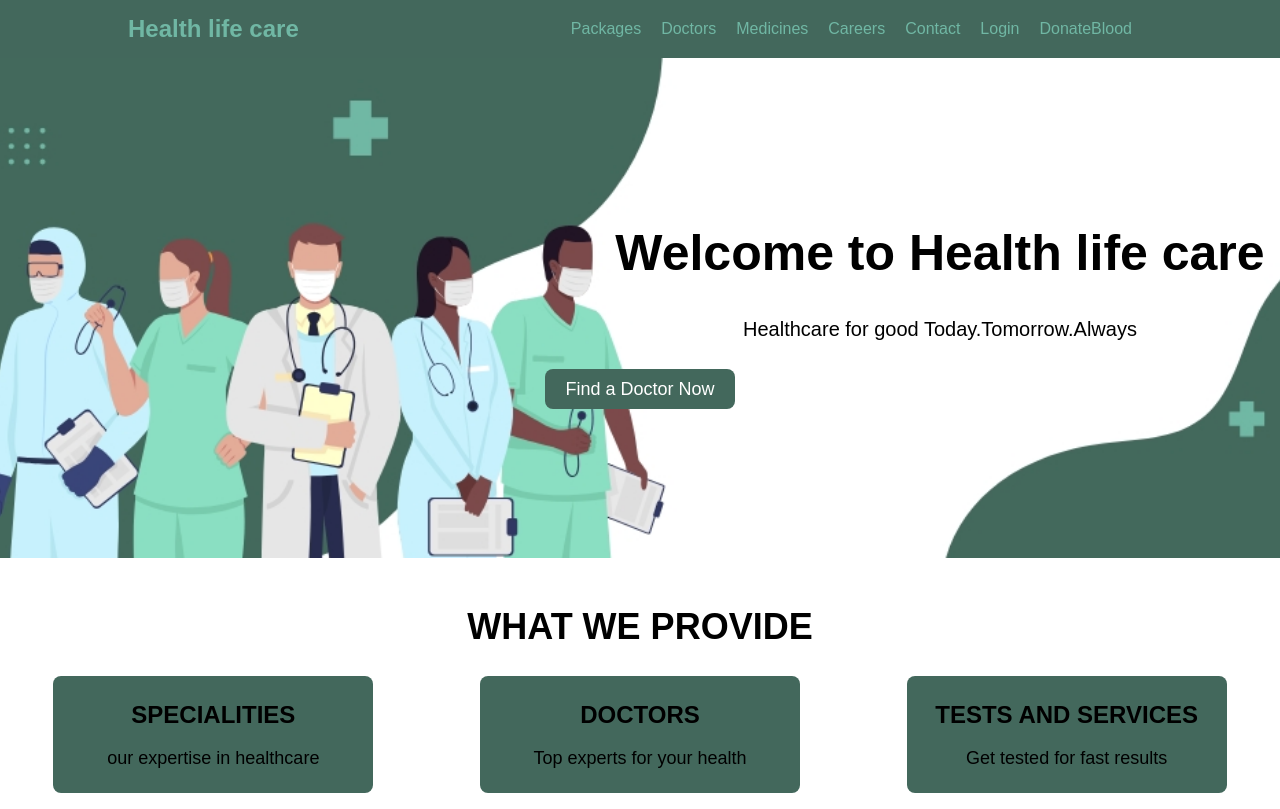
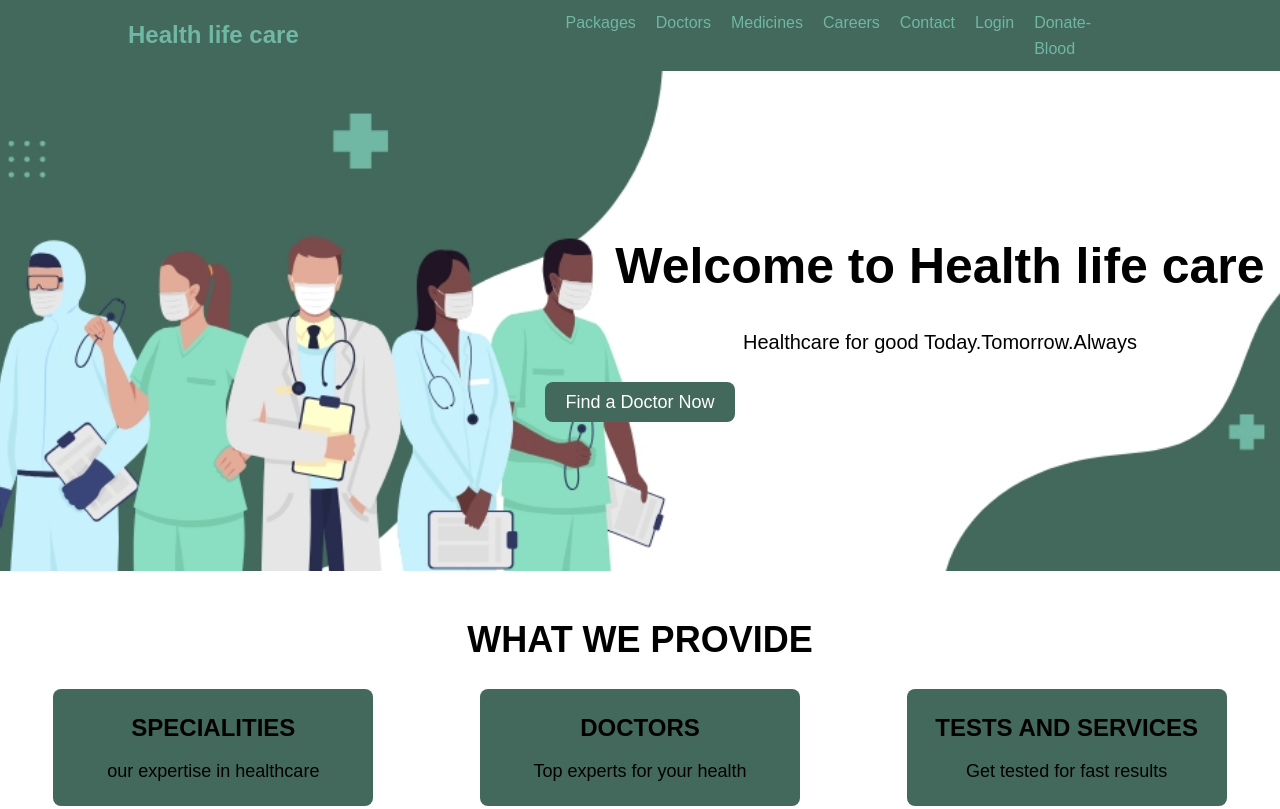
Before and after one commit to RishitVerma31/hospital_ap, a plain HTML site: page index.html in a window 1280 px wide. Shown: the top 809 px of the page. Drawn offline with Linux system fonts and the light colour scheme.

Commit message:
added button for blood donate to home page_2410990692

```diff
--- a/index.html
+++ b/index.html
@@ -21,7 +21,7 @@
                     <li><a href="careers.html">Careers</a></li>
                     <li><a href="contact.html">Contact</a></li>
                     <li><a href="login.html">Login</a></li>
-                    <li><a href="blood.html">DonateBlood</a></li>
+                    <li><a href="blood.html">Donate-Blood</a></li>
                 </ul>
             </nav>
         </div>
```
